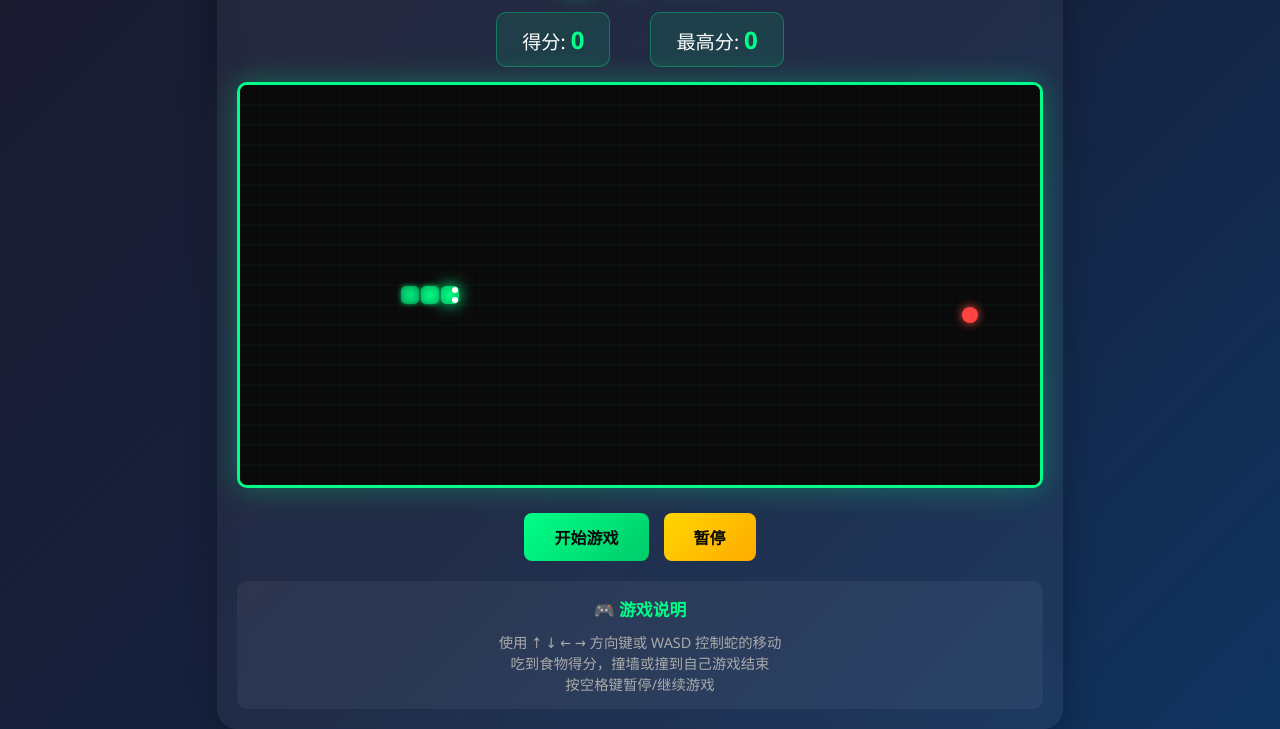
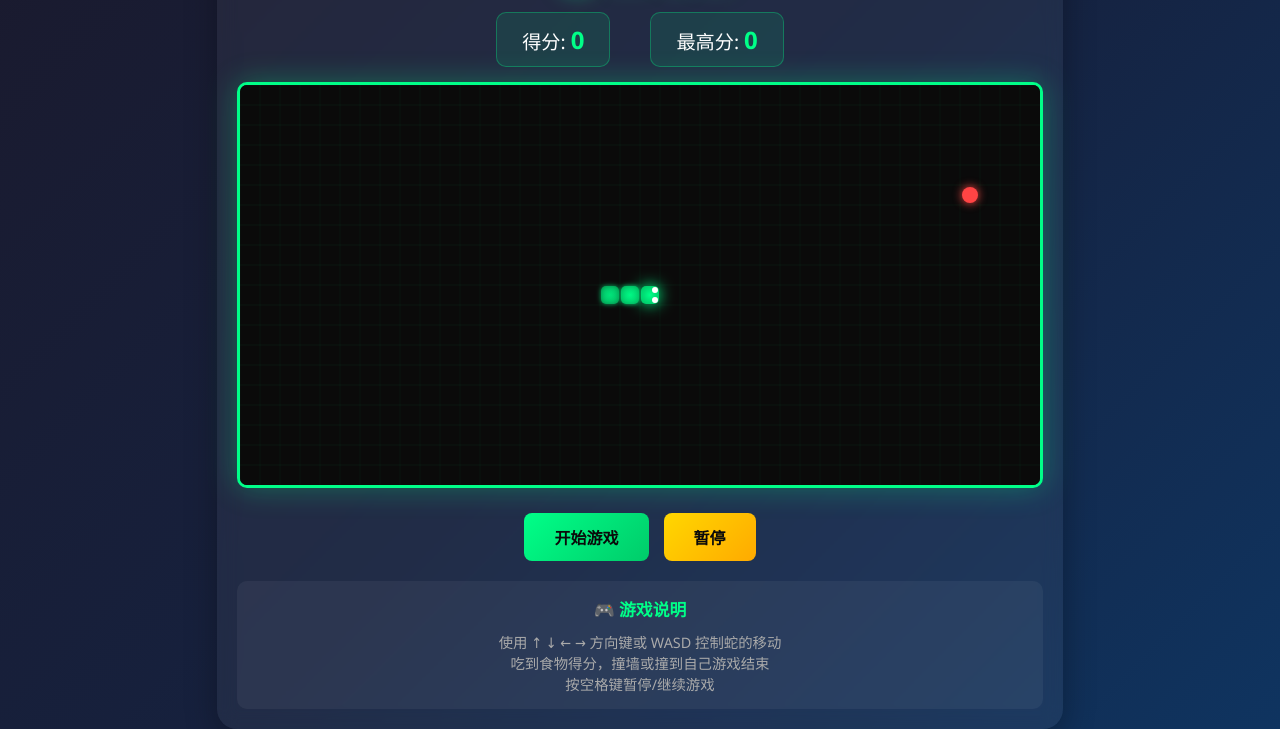
Before and after one commit to ljw-clawhub/snake-game, a plain HTML site: page index.html in a window 1280 px wide. Shown: the part 81-810 px from the top of the page. Drawn offline with Linux system fonts and the light colour scheme.

Commit message:
修复食物超出画布问题：分离tileCountX和tileCountY

```diff
--- a/index.html
+++ b/index.html
@@ -236,7 +236,8 @@
         const finalScoreEl = document.getElementById('finalScore');
 
         const gridSize = 20;
-        const tileCount = canvas.width / gridSize;
+        const tileCountX = canvas.width / gridSize;   // 水平格子数 (40)
+        const tileCountY = canvas.height / gridSize;  // 垂直格子数 (20)
 
         let snake = [];
         let food = {};
@@ -253,9 +254,9 @@
 
         function initGame() {
             snake = [
-                { x: 10, y: 10 },
-                { x: 9, y: 10 },
-                { x: 8, y: 10 }
+                { x: 20, y: 10 },  // 调整到画布中心
+                { x: 19, y: 10 },
+                { x: 18, y: 10 }
             ];
             direction = { x: 1, y: 0 };
             nextDirection = { x: 1, y: 0 };
@@ -269,8 +270,8 @@
         function spawnFood() {
             do {
                 food = {
-                    x: Math.floor(Math.random() * tileCount),
-                    y: Math.floor(Math.random() * tileCount)
+                    x: Math.floor(Math.random() * tileCountX),
+                    y: Math.floor(Math.random() * tileCountY)
                 };
             } while (snake.some(segment => segment.x === food.x && segment.y === food.y));
         }
@@ -282,11 +283,13 @@
 
             // 绘制网格
             ctx.strokeStyle = 'rgba(0, 255, 136, 0.05)';
-            for (let i = 0; i < tileCount; i++) {
+            for (let i = 0; i < tileCountX; i++) {
                 ctx.beginPath();
                 ctx.moveTo(i * gridSize, 0);
                 ctx.lineTo(i * gridSize, canvas.height);
                 ctx.stroke();
+            }
+            for (let i = 0; i < tileCountY; i++) {
                 ctx.beginPath();
                 ctx.moveTo(0, i * gridSize);
                 ctx.lineTo(canvas.width, i * gridSize);
@@ -380,7 +383,7 @@
             const head = { x: snake[0].x + direction.x, y: snake[0].y + direction.y };
 
             // 检查碰撞
-            if (head.x < 0 || head.x >= tileCount || head.y < 0 || head.y >= tileCount) {
+            if (head.x < 0 || head.x >= tileCountX || head.y < 0 || head.y >= tileCountY) {
                 gameOver();
                 return;
             }
```
